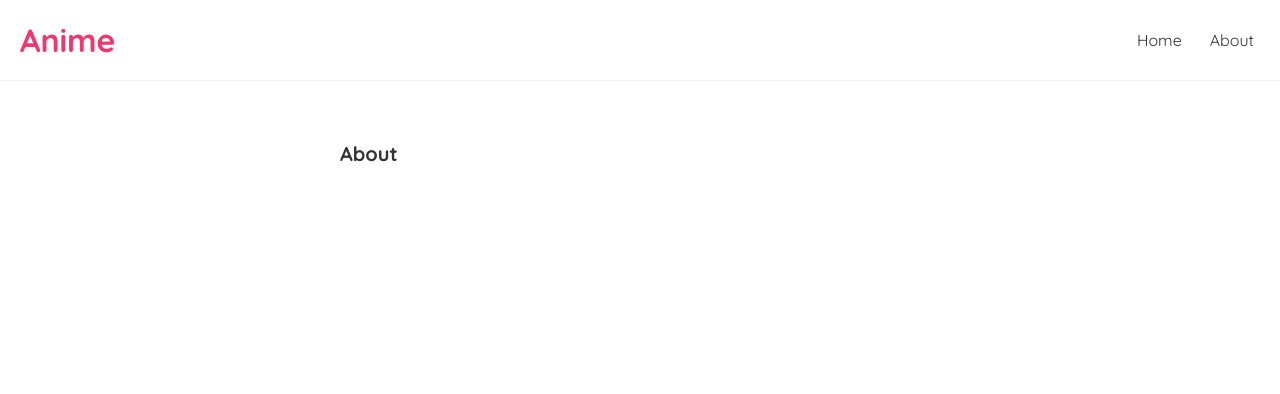
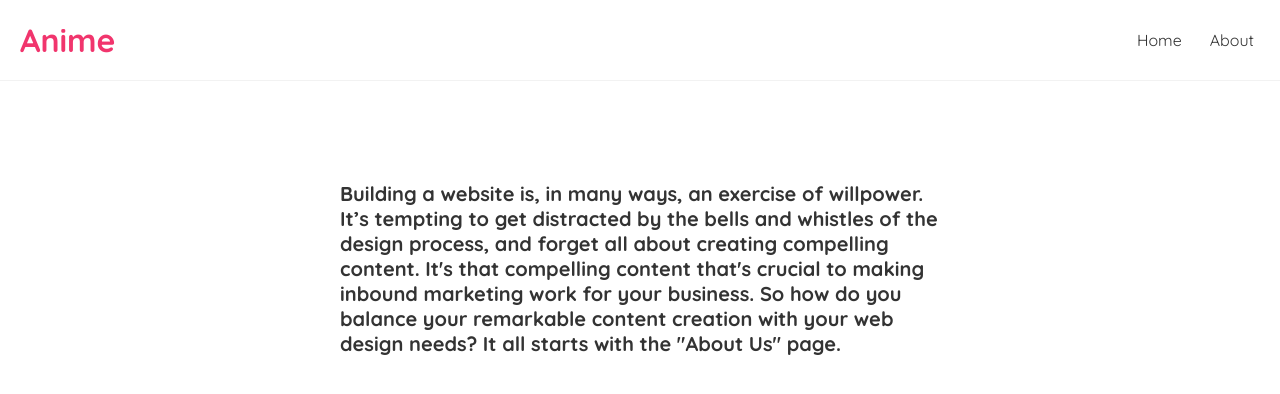
Before and after one commit to birajrb/anime-list, a React (Create React App) app: page /about in a window 1280 px wide. Shown: the top 394 px of the page. Built offline with nearby package versions, Linux system fonts and the light colour scheme.

Commit message:
Adds styles and description in about page

```diff
--- a/src/About.js
+++ b/src/About.js
@@ -1,7 +1,14 @@
 const About = () => {
   return (
     <div className="about">
-      <h2>About</h2>
+      <h2>
+        Building a website is, in many ways, an exercise of willpower. It’s
+        tempting to get distracted by the bells and whistles of the design
+        process, and forget all about creating compelling content. It's that
+        compelling content that's crucial to making inbound marketing work for
+        your business. So how do you balance your remarkable content creation
+        with your web design needs? It all starts with the "About Us" page.
+      </h2>
     </div>
   );
 };
--- a/src/Home.js
+++ b/src/Home.js
@@ -8,7 +8,6 @@ const Home = () => {
   return (
     <div className="home">
       {isLoading && <div>Loading... </div>}
-
       {error && <div>{error}</div>}
       {blog && <Bloglist blogs={blog} title="Anime" />}
     </div>
--- a/src/index.css
+++ b/src/index.css
@@ -51,5 +51,7 @@
 }
 .about h2 {
   font-size: 20px;
+  max-width: 600px;
+  margin: 40px auto;
   margin-bottom: 10px;
 }
```
